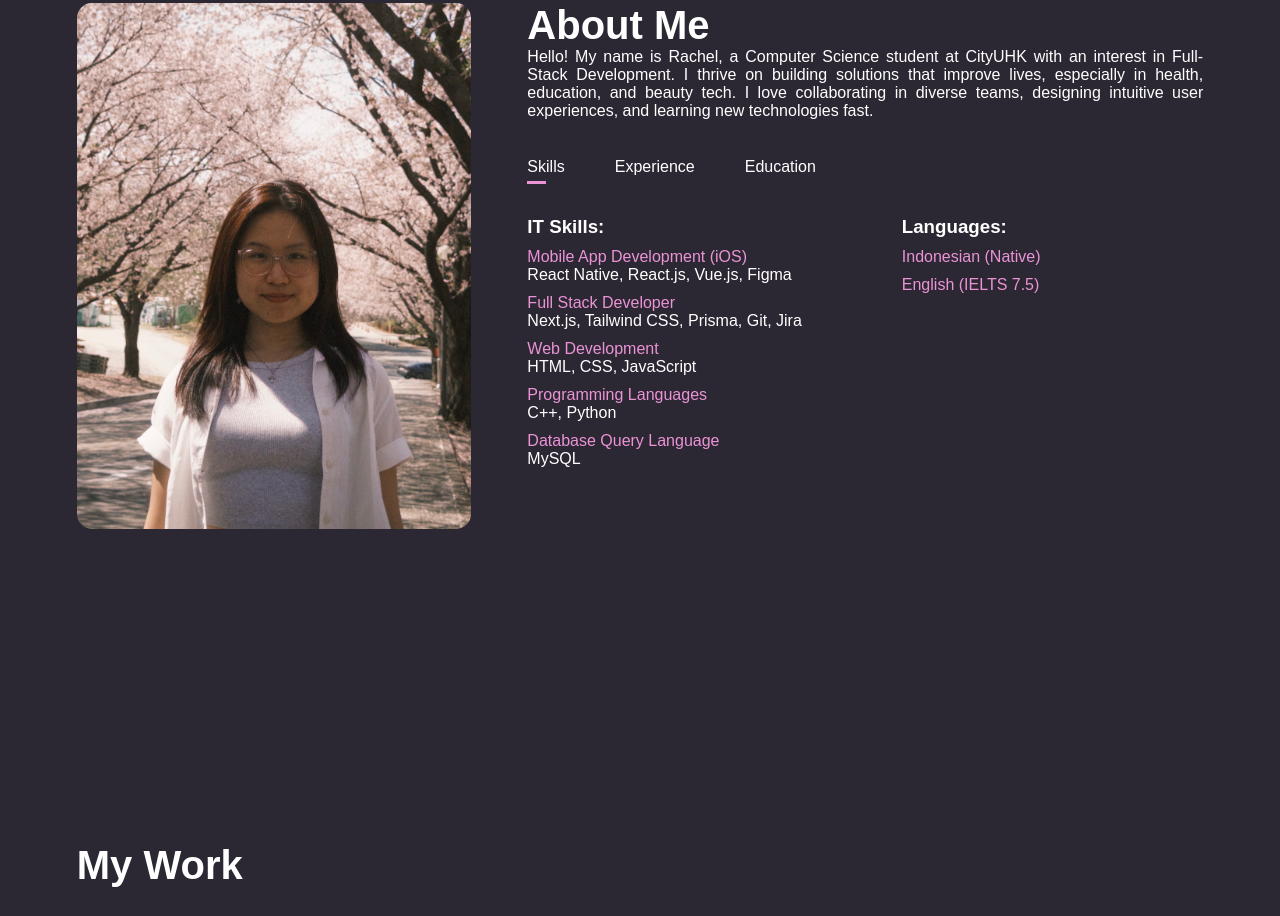
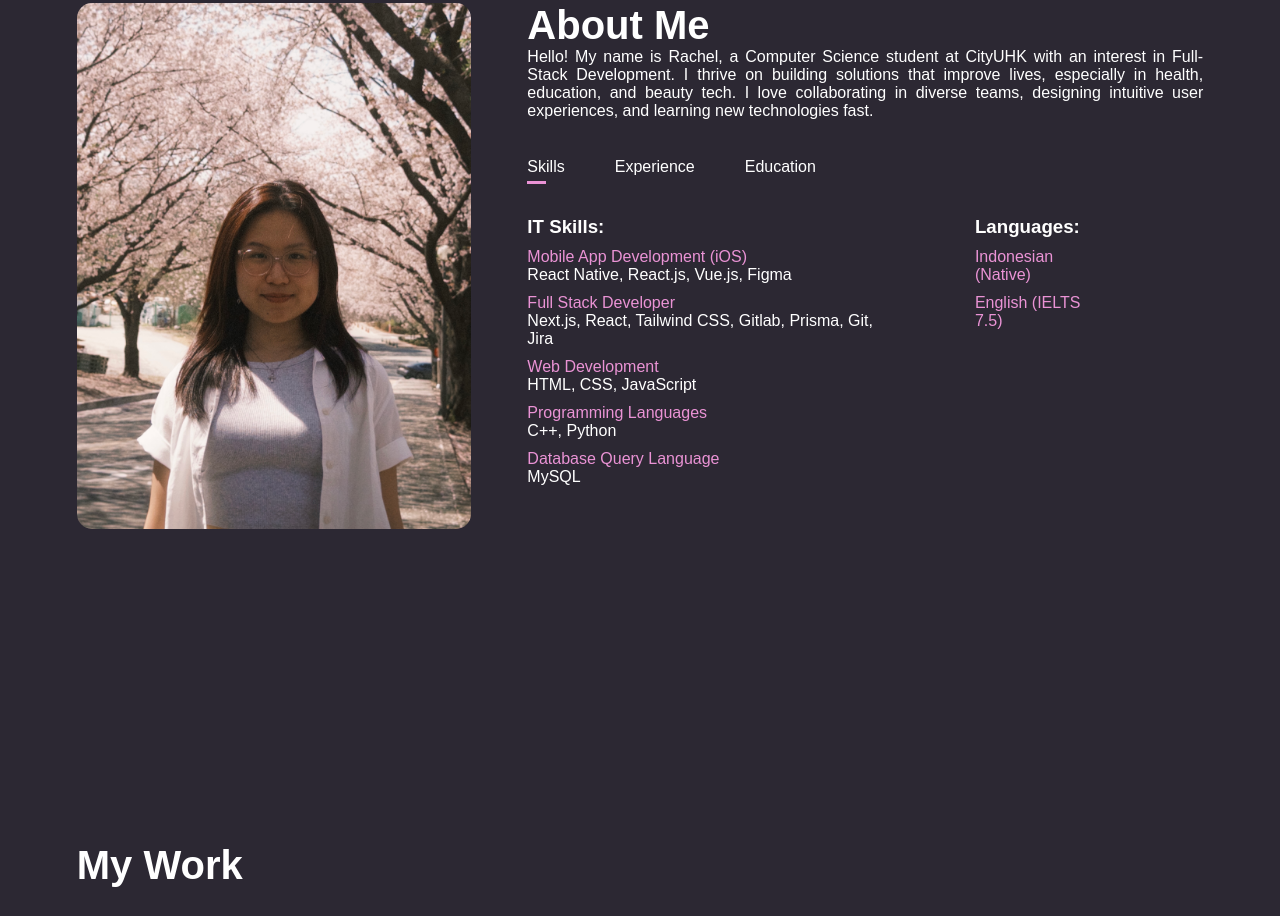
Before and after one commit to chandrarachel/portfolio, a plain HTML site: page index.html in a window 1280 px wide. Shown: the part 1047-1963 px from the top of the page. Drawn offline with Linux system fonts and the light colour scheme; a web font is replaced by a local one.

Commit message:
Update skills section in portfolio to include React and Gitlab

```diff
--- a/index.html
+++ b/index.html
@@ -64,7 +64,7 @@
                                 <ul>
                                     <li><span>Mobile App Development (iOS)</span><br>React Native, React.js, Vue.js,
                                         Figma</li>
-                                    <li><span>Full Stack Developer</span><br>Next.js, Tailwind CSS, Prisma, Git, Jira</li>
+                                    <li><span>Full Stack Developer</span><br>Next.js, React, Tailwind CSS, Gitlab, Prisma, Git, Jira</li>
                                     <li><span>Web Development</span><br>HTML, CSS, JavaScript</li>
                                     <li><span>Programming Languages</span><br>C++, Python</li>
                                     <li><span>Database Query Language</span><br>MySQL</li>
```
